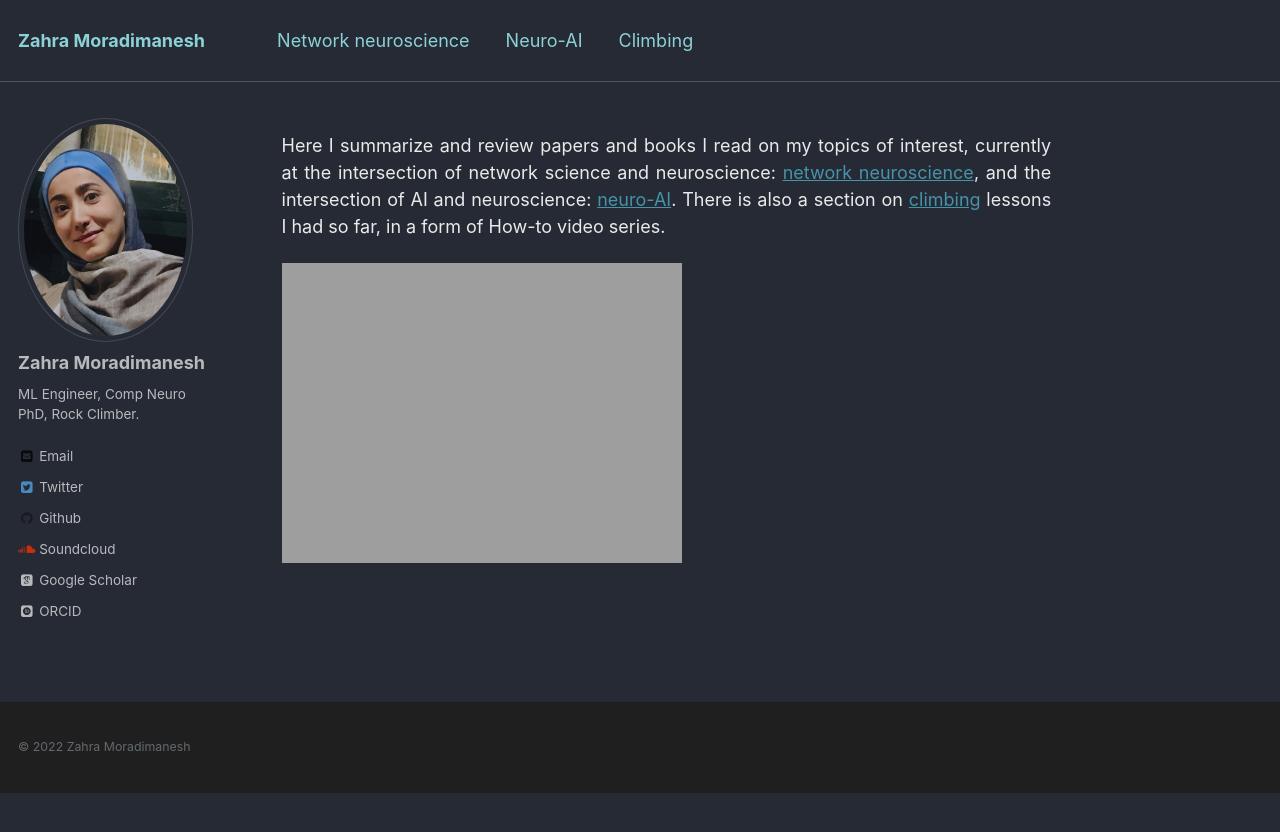
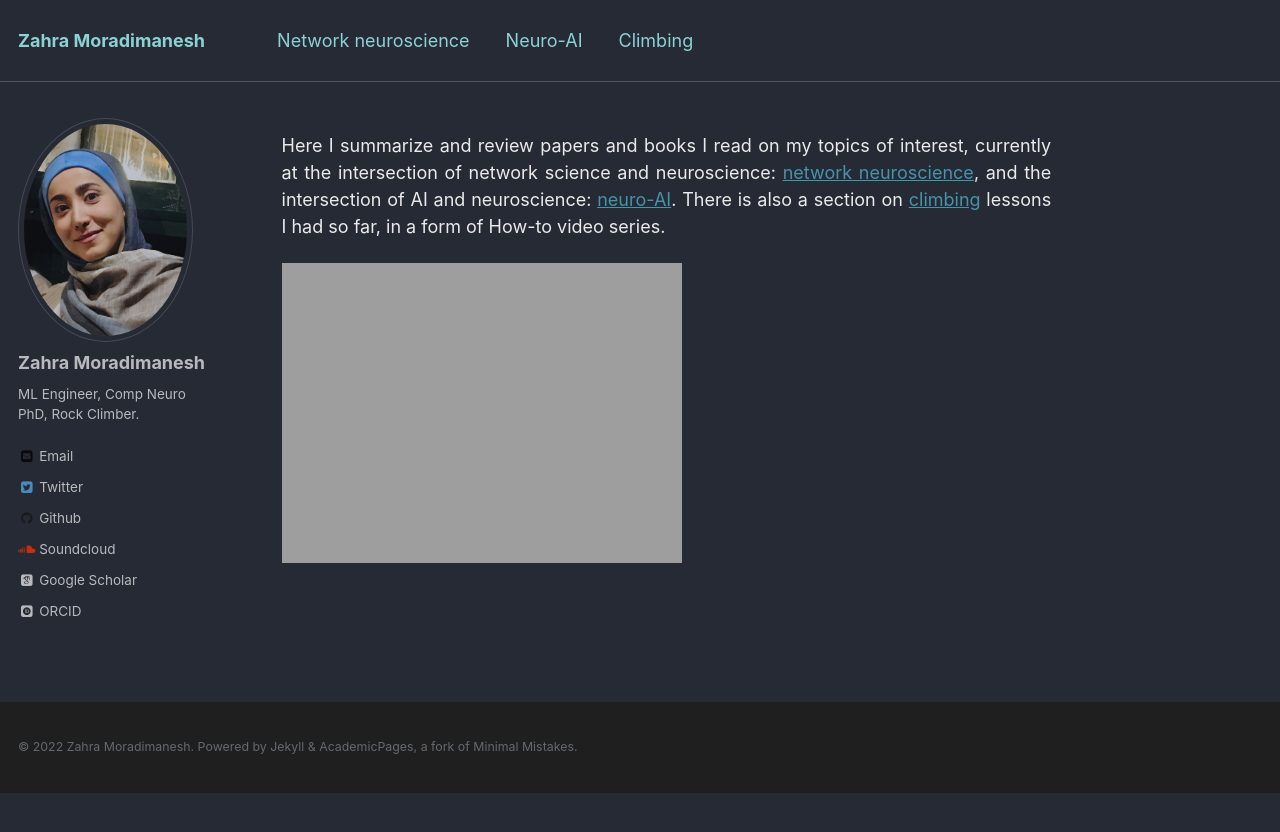
Before and after one commit to zahramor/zahramor.github.io, a Jekyll site: the page built from _pages/about.md, in a window 1280 px wide. Shown: the top 832 px of the page. Built offline with Jekyll 4.4.1, drawn with Linux system fonts in a browser that asks for light colours; some web fonts are replaced.

Commit message:
Update footer.html

```diff
--- a/_includes/footer.html
+++ b/_includes/footer.html
@@ -1,3 +1,3 @@
 {% include base_path %}
 
-<div class="page__footer-copyright">&copy; {{ site.time | date: '%Y' }} {{ site.name | default: site.title }}
+<div class="page__footer-copyright">&copy; {{ site.time | date: '%Y' }} {{ site.name | default: site.title }}. {{ site.data.ui-text[site.locale].powered_by | default: "Powered by" }} <a href="http://jekyllrb.com" rel="nofollow">Jekyll</a> &amp; <a href="https://github.com/academicpages/academicpages.github.io">AcademicPages</a>, a fork of <a href="https://mademistakes.com/work/minimal-mistakes-jekyll-theme/" rel="nofollow">Minimal Mistakes</a>.</div>
```
